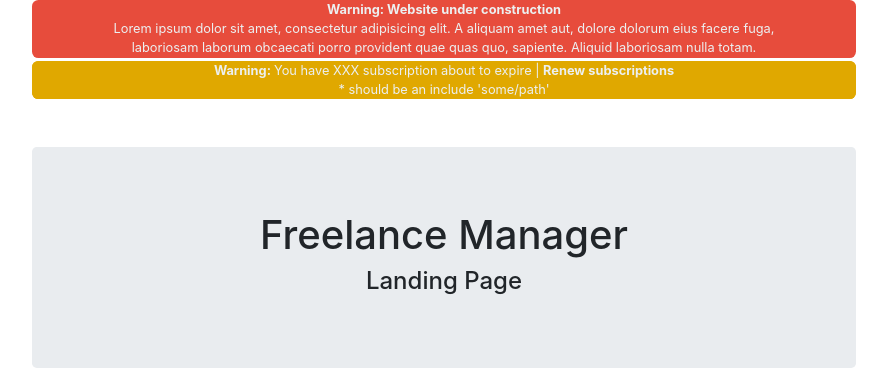
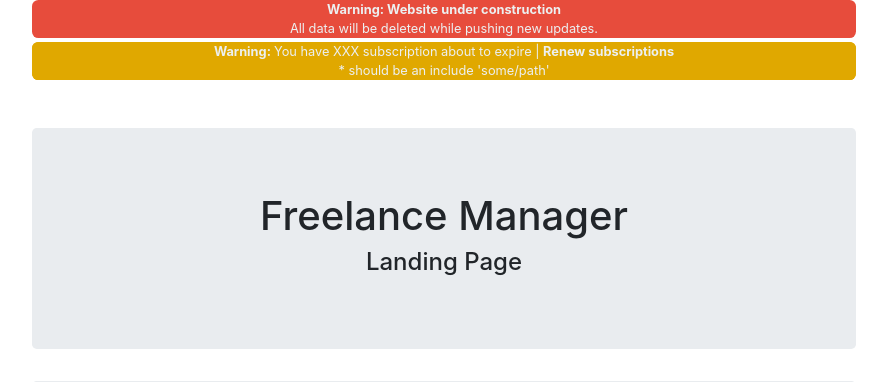
Before and after one commit to ionescuig/freelance-manager, a Django app: page / in a window 1280 px wide. Shown: the top 382 px of the page, without its empty margins (196-1083 px from the left). Run offline with Django 3.2, Linux system fonts and the light colour scheme; some libraries are stand-ins or nearby versions.

Commit message:
changed warning

```diff
--- a/src/templates/snippets/danger-top.html
+++ b/src/templates/snippets/danger-top.html
@@ -4,8 +4,7 @@
         <p>
             <strong>Warning: Website under construction</strong>
             <br>
-            Lorem ipsum dolor sit amet, consectetur adipisicing elit. A aliquam amet aut, dolore dolorum eius facere fuga,
-            <br>laboriosam laborum obcaecati porro provident quae quas quo, sapiente. Aliquid laboriosam nulla totam.
+            All data will be deleted while pushing new updates.
         </p>
     </div>
 </div>
```
